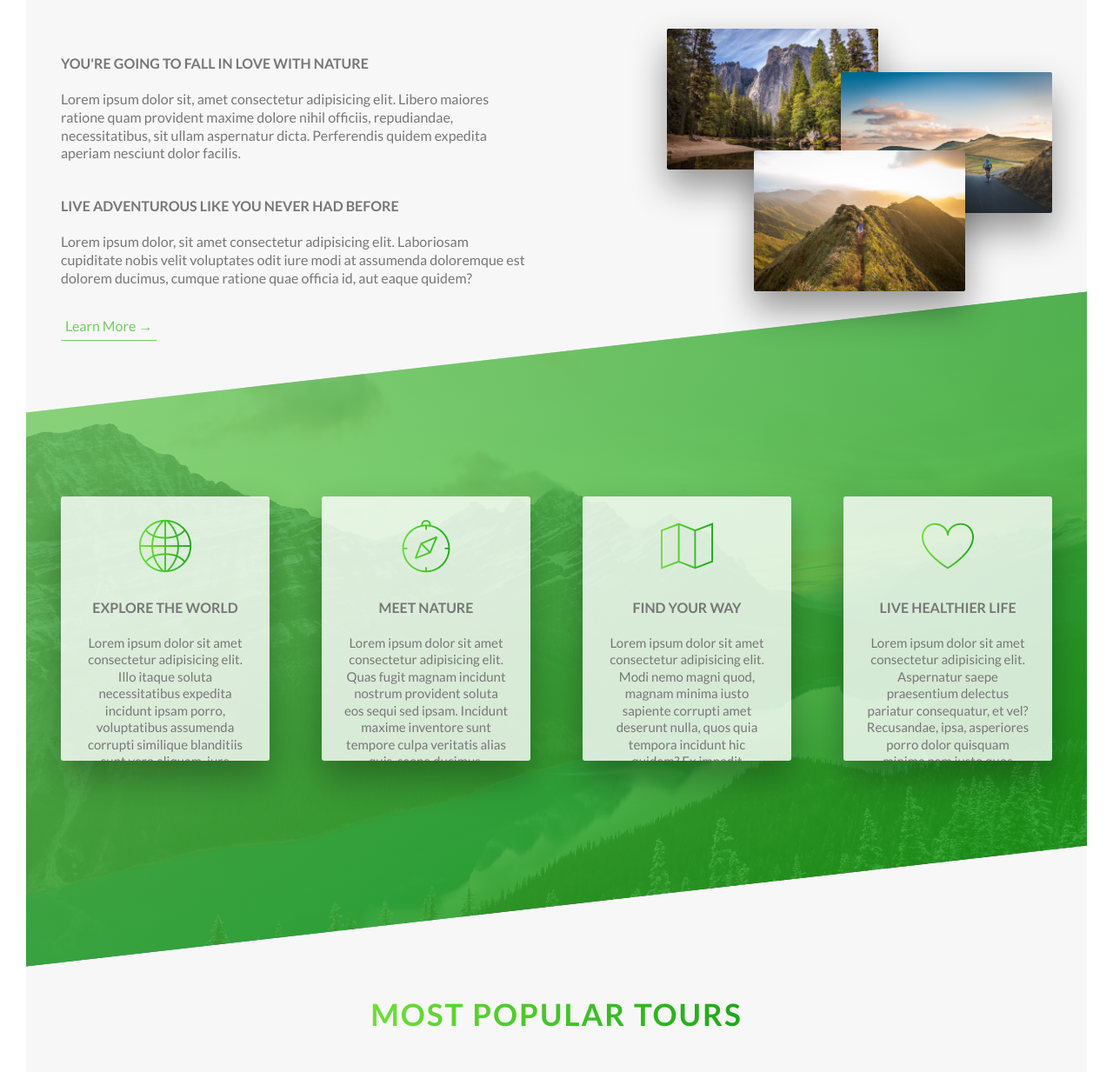
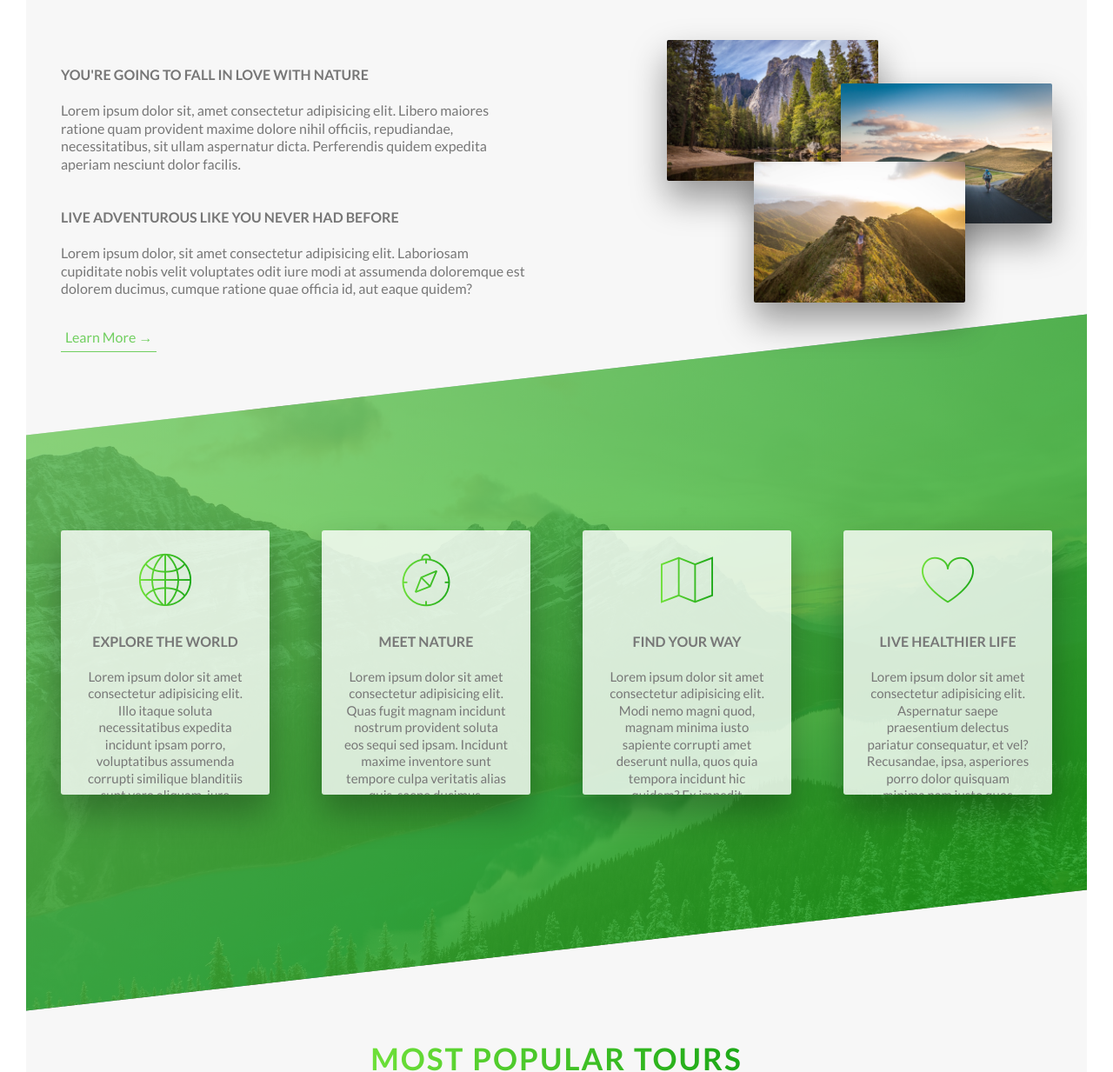
Before and after one commit to neirongkuifa/neirongkuifa.github.io, a website: page index.html in a window 1280 px wide. Shown: the part 875-2108 px from the top of the page at 87% size. Drawn offline with Linux system fonts and the light colour scheme.

Commit message:
Update media queries;git push

```diff
--- a/sass/pages/_home.scss
+++ b/sass/pages/_home.scss
@@ -1,12 +1,12 @@
 .section-about {
 	background-color: $color-grey-light-1;
-	padding: 13vw 0;
+	padding: 14vw 0;
 	margin-top: -12vw;
 }
 
 .section-features {
 	margin-top: -12vw;
-	padding: 13vw 0;
+	padding: 14vw 0;
 	background: linear-gradient(
 			to bottom right,
 			rgba($color-primary, 0.8),
```
Also changed, not shown: css/style.css.
